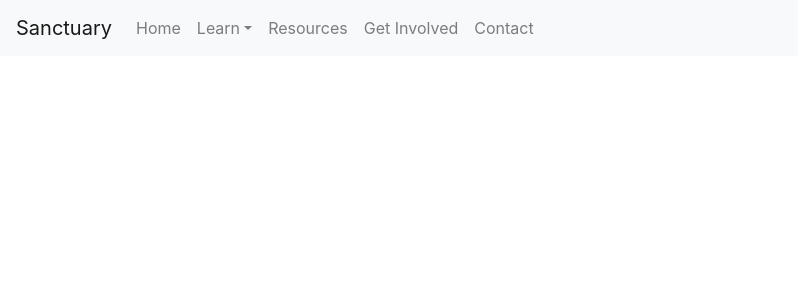
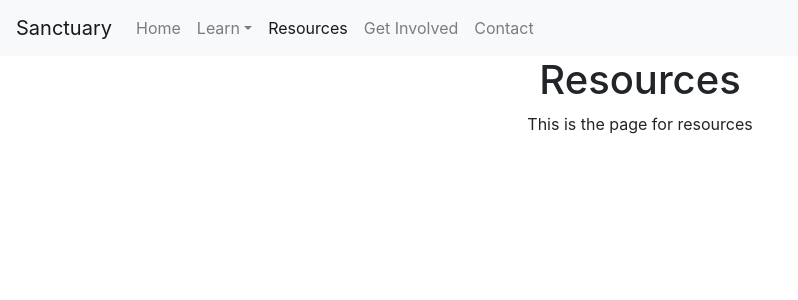
Before and after one commit to HaoyangChen/the-g.o.a.t-s, a React (Create React App) app: page /resources in a window 1280 px wide. Shown: the top 300 px of the page, without its empty margins (0-798 px from the left). Built offline with nearby package versions, Linux system fonts and the light colour scheme.

Commit message:
Add Navigation Blank Page

```diff
--- a/src/App.js
+++ b/src/App.js
@@ -4,6 +4,7 @@ import { BrowserRouter as Router, Switch, Route } from "react-router-dom";
 
 import Navigation from "./components/Navigation";
 import Home from "./components/Home";
+import Resources from "./components/Resources";
 
 const App = () => {
   return (
@@ -12,6 +13,7 @@ const App = () => {
         <Navigation />
         <Switch>
           <Route exact path="/" component={Home} />
+          <Route exact path="/resources" component={Resources} />
         </Switch>
       </Router>
     </div>
--- a/src/components/Navigation.js
+++ b/src/components/Navigation.js
@@ -61,10 +61,17 @@ const Navigation = () => {
               </a>
             </div>
           </li>
-          <li class="nav-item">
+          {/* <li class="nav-item">
             <a class="nav-link" href="#">
               Resources
             </a>
+          </li> */}
+          <li
+            className={"nav-item " + (rootPath === "resources" ? "active" : "")}
+          >
+            <Link className="nav-link" to="/resources">
+              Resources
+            </Link>
           </li>
           <li class="nav-item">
             <a class="nav-link" href="#">
--- /dev/null
+++ b/src/components/Resources.js
@@ -0,0 +1,12 @@
+import React from "react";
+
+const Resources = () => {
+  return (
+    <main>
+      <h1>Resources</h1>
+      <p>This is the page for resources</p>
+    </main>
+  );
+};
+
+export default Resources;
```
Also changed, not shown: 1 other file (tests, documents, lock files or other folders).
